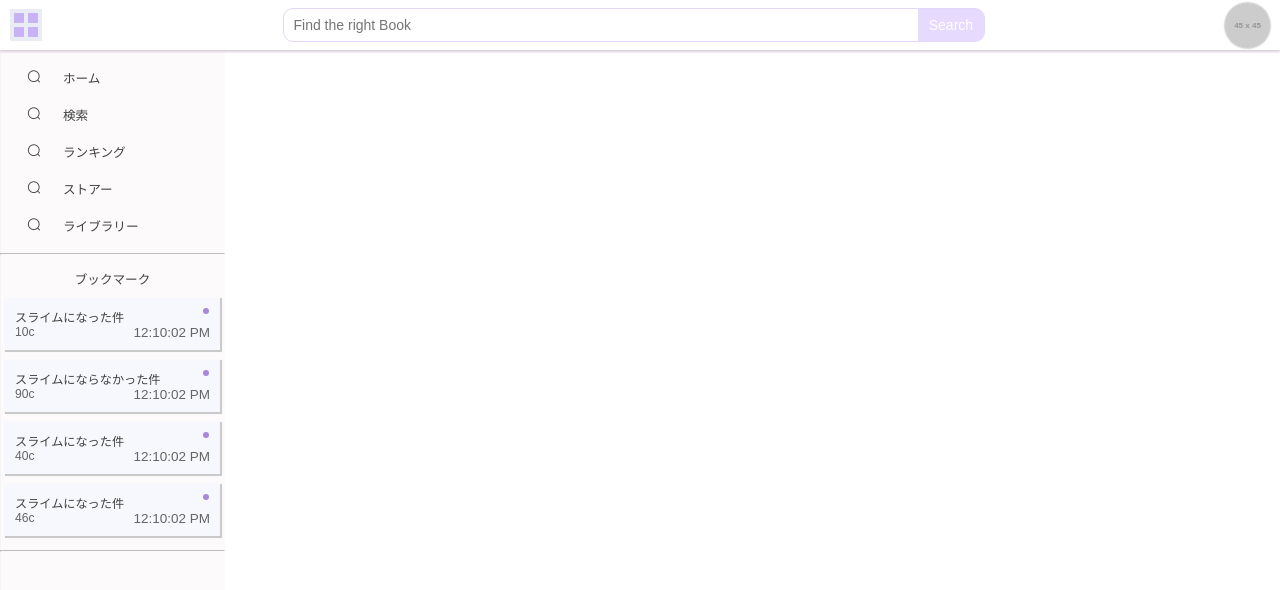
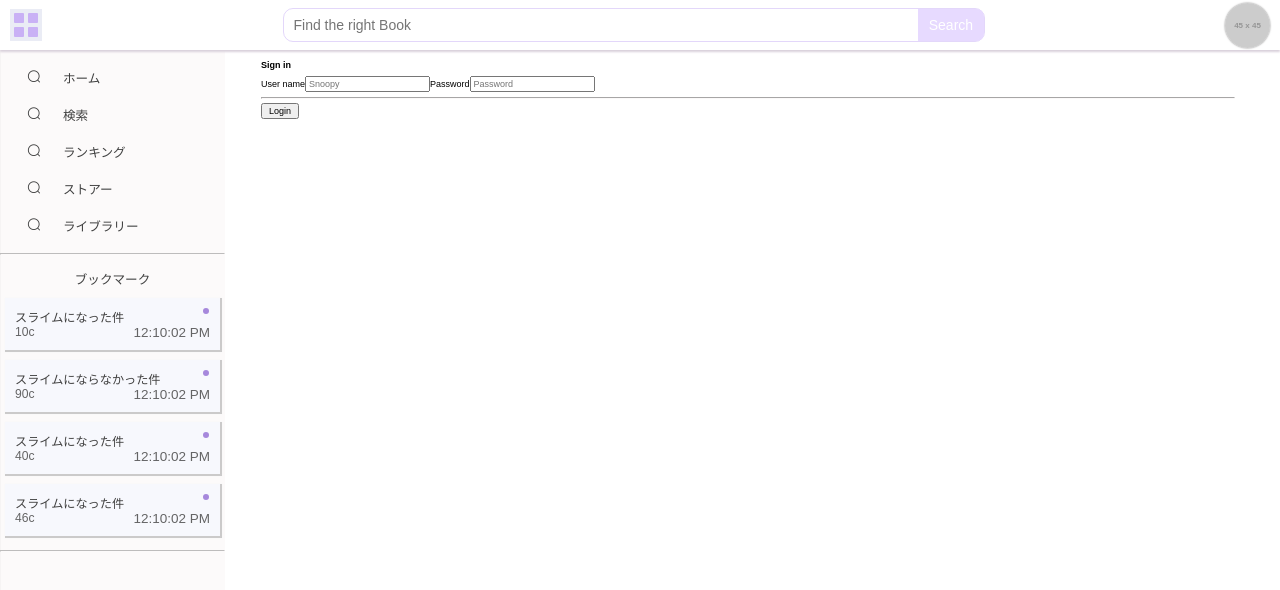
Before and after one commit to NinthAutumn/book-publishing-frontend, a Nuxt app: page /login in a window 1280 px wide. Shown: the top 590 px of the page. Built offline with nearby package versions, Linux system fonts and the light colour scheme.

Commit message:
unfinished authentication using auth module

```diff
--- a/nuxt.config.js
+++ b/nuxt.config.js
@@ -65,7 +65,8 @@ module.exports = {
   modules: [
     // Doc: https://github.com/nuxt-community/axios-module#usage
     '@nuxtjs/axios',
-    '@nuxtjs/auth'
+    '@nuxtjs/auth',
+    'cookie-universal-nuxt'
 
   ],
   /*
@@ -78,6 +79,26 @@ module.exports = {
   },
   auth: {
     // Options
+    strategies: {
+      local: {
+        endpoints: {
+          login: {
+            url: 'http://0.0.0.0:5000/users/login',
+            method: 'post',
+            propertyName: 'token'
+          },
+          logout: {
+            url: 'http://0.0.0.0:5000/users/logout',
+            method: 'post'
+          },
+          user: false
+        },
+        tokenRequired: true,
+        tokenType: 'bearer',
+        // decodeJWT: false,
+        // tokenName: "x-auth"
+      }
+    }
   },
   router: {
     middleware: ['auth']
--- a/package.json
+++ b/package.json
@@ -13,6 +13,7 @@
   "dependencies": {
     "@nuxtjs/auth": "^4.5.3",
     "@nuxtjs/axios": "^5.3.6",
+    "cookie-universal-nuxt": "^2.0.11",
     "cross-env": "^5.2.0",
     "element-ui": "^2.4.6",
     "lodash-es": "^4.17.11",
--- a/pages/index.vue
+++ b/pages/index.vue
@@ -88,6 +88,14 @@ export default {
     // return axios.get(`https://my-api/posts/${params.id}`).then(res => {
     //   return { title: res.data.title };
     // });
+  },
+  created() {
+    console.log(
+      this.$auth.logout().then(a => {
+        console.log(a);
+      })
+    );
+    console.log(this.$cookies.get("Authorization"));
   }
 };
 </script>
--- a/pages/login.vue
+++ b/pages/login.vue
@@ -0,0 +1,52 @@
+<template>
+  <div class="login-page" :class="$store.state.menuState">
+    <form class="login-form" @submit.prevent="login">
+      <h1>Sign in</h1>
+      <label>User name</label>
+      <input required v-model="username" type="text" placeholder="Snoopy">
+      <label>Password</label>
+      <input required v-model="password" type="password" placeholder="Password">
+      <hr>
+      <button type="submit">Login</button>
+    </form>
+  </div>
+</template>
+
+<script>
+export default {
+  data() {
+    return {
+      username: "",
+      password: ""
+    };
+  },
+  methods: {
+    login() {
+      console.log(this.username, this.password);
+      this.$auth
+        .loginWith("local", {
+          data: {
+            username: this.username,
+            password: this.password
+          }
+        })
+        .then(user => {
+          console.log(user);
+        });
+    }
+  }
+};
+</script>
+
+<style scoped>
+.menu-active {
+  margin-left: 24rem;
+  margin-top: 5rem;
+  padding: 1rem 5rem;
+  transition: 300ms;
+}
+.menu-inactive {
+  padding: 6rem 3rem;
+  transition: 300ms;
+}
+</style>
--- /dev/null
+++ b/store/authentication.js
@@ -0,0 +1,26 @@
+export const state = () => ({
+  userId: "",
+  // token: this.$cookies.get('user-token') || '',
+  status: ""
+})
+
+export const getters = {
+  isAuthenticated: (state) => {
+    return !!state.token
+  },
+  authStatus: (state) => {
+    return state.status
+  }
+}
+
+export const mutations = {
+
+}
+
+export const actions = {
+  authRequest: ({
+    commit
+  }) => {
+
+  }
+}
--- a/store/book.js
+++ b/store/book.js
@@ -1,7 +1,6 @@
-export const state = () => {
+export const state = () => ({
   books: {}
-}
-
+})
 
 export const getters = {
   isHighRated: (state) => {
@@ -16,22 +15,22 @@ export const getters = {
 }
 
 export const actions = {
-  addBook({
+  async addBook({
     commit
   }, book) {
     commit('add', book)
   },
-  editBook({
+  async editBook({
     commit
   }) {
 
   },
-  deleteBook({
+  async deleteBook({
     commit
   }) {
 
   },
-  allBooks({
+  async allBooks({
     commit
   }) {
     commit('all')
@@ -39,24 +38,24 @@ export const actions = {
 }
 
 export const mutations = {
-  add(state, book) {
+  ADD(state, book) {
     state.books.push(book)
   },
-  all(state) {
+  ALL(state) {
     axios.get('localhost:5000/books/all').then((response) => {
       state.books = response
     })
   },
-  show(state) {
+  SHOW(state) {
 
   },
-  edit() {
+  EDIT() {
 
   },
-  update() {
+  UPDATE() {
 
   },
-  delete() {
+  DELETE() {
 
   }
 
```
Also changed, not shown: 1 other file (tests, documents, lock files or other folders).
